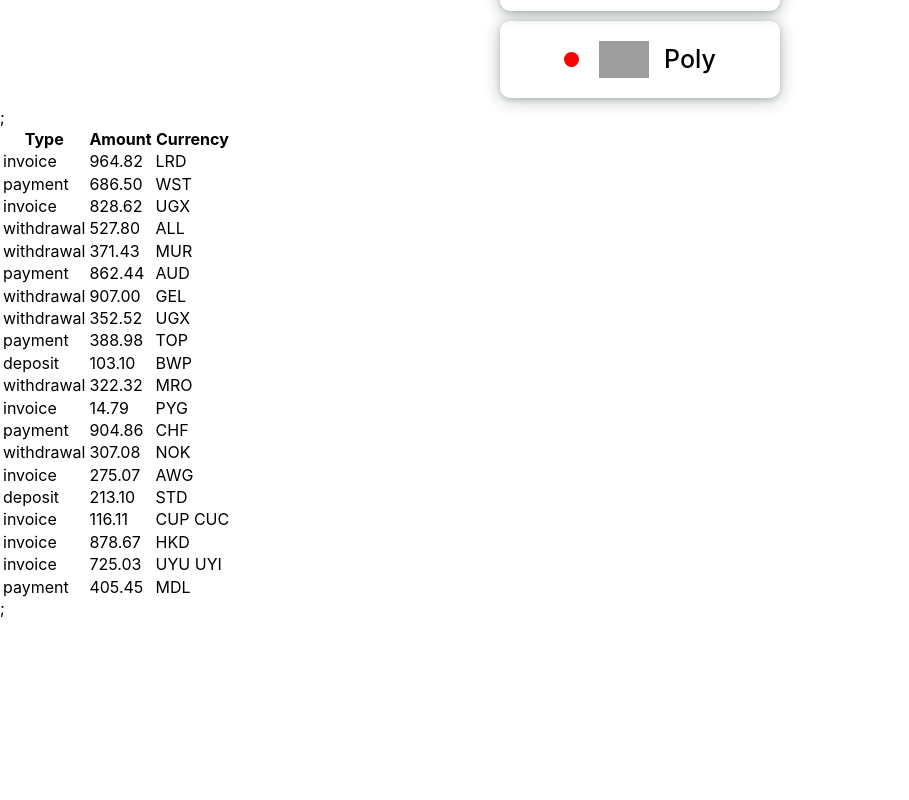
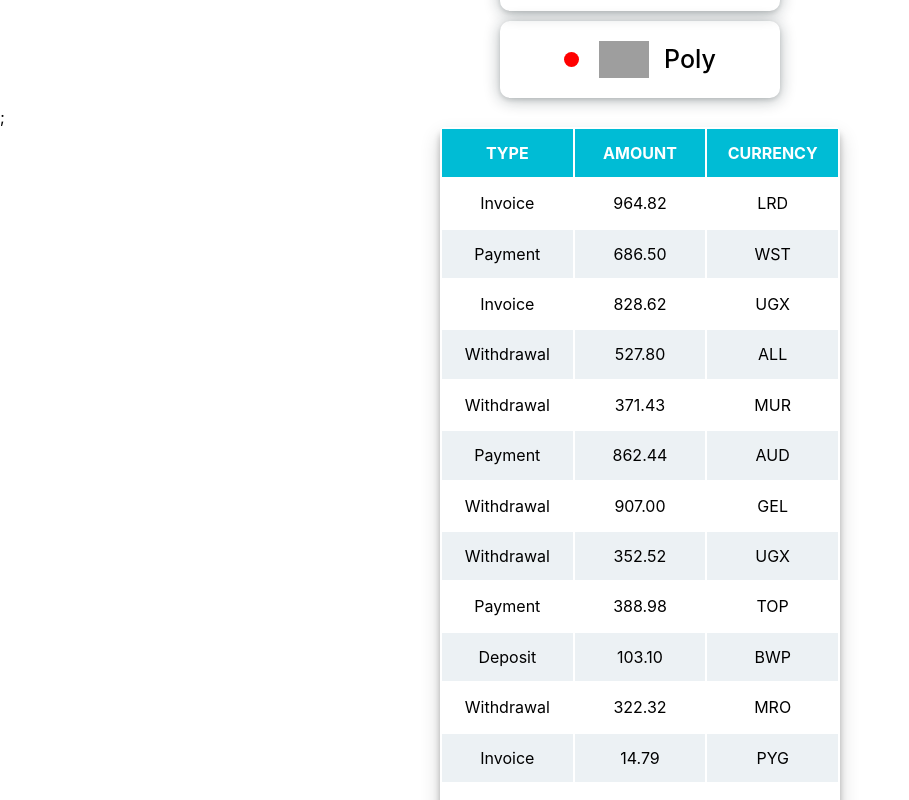
Before and after one commit to pttkachuk/goit-react-hw-01-components, a React (Create React App) app: page / in a window 1280 px wide. Shown: the part 879-1679 px from the top of the page, without its empty margins (0-909 px from the left). Before the commit the page ends 1497 px from the top, so only its background shows below. Built offline with nearby package versions, Linux system fonts and the light colour scheme; grey boxes are pictures that could not be loaded.

Commit message:
add styles task 04

```diff
--- /dev/null
+++ b/src/components/TransactionsList/TransactionListStyle.js
@@ -0,0 +1,41 @@
+import styled from 'styled-components';
+
+export const TransitionTable = styled.table`
+width: 400px;
+margin-left: auto;
+margin-right: auto;
+border-radius: 5px;
+margin-bottom: 20px;
+text-align: center;
+box-shadow: rgba(0, 0, 0, 0.19) 0px 10px 20px, rgba(0, 0, 0, 0.23) 0px 6px 6px;
+`;
+
+export const TransitionHead = styled.thead`
+border: 0px solid #b5b5b5;
+background-color: #00bcd5;
+color: #ffffff;
+text-transform: uppercase;
+`;
+
+export const TransitionTitle = styled.th`
+width: 33.3%;
+padding: 15px 5px;
+`;
+
+export const TransitionInfo = styled.td`
+padding: 15px 5px;
+text-transform: capitalize;
+transition: background-color 250ms linear;
+cursor: pointer;
+
+&:hover{
+    background-color: #c9dcdf;
+  transition: background-color 250ms linear;
+}
+`;
+
+export const TransitionRow = styled.tr`
+&:nth-child(even){
+    background-color: #ecf1f4;
+}
+`
--- a/src/components/TransactionsList/TransactionsList.jsx
+++ b/src/components/TransactionsList/TransactionsList.jsx
@@ -1,28 +1,29 @@
 import PropTypes from 'prop-types';
+import { TransitionTable, TransitionHead, TransitionTitle, TransitionInfo, TransitionRow } from './TransactionListStyle';
 const TransactionList = ({ data }) => {
     return (
-        <table className="transaction-history">
-            <thead>
+        <TransitionTable>
+            <TransitionHead>
                 <tr>
-                    <th>Type</th>
-                    <th>Amount</th>
-                    <th>Currency</th>
+                    <TransitionTitle>Type</TransitionTitle>
+                    <TransitionTitle>Amount</TransitionTitle>
+                    <TransitionTitle>Currency</TransitionTitle>
                 </tr>
-            </thead>
+            </TransitionHead>
 
             <tbody>
                 {data.map(({ id, type, amount, currency }) => {
                     return (
-                        <tr key={id} >
-                        <td>{type}</td>
-                        <td>{amount}</td>
-                        <td>{currency}</td>
-                    </tr>
+                        <TransitionRow key={id} >
+                        <TransitionInfo>{type}</TransitionInfo>
+                        <TransitionInfo>{amount}</TransitionInfo>
+                        <TransitionInfo>{currency}</TransitionInfo>
+                    </TransitionRow>
                     )
 
                 })}
             </tbody>
-        </table>
+        </TransitionTable>
     )
 };
 
```
